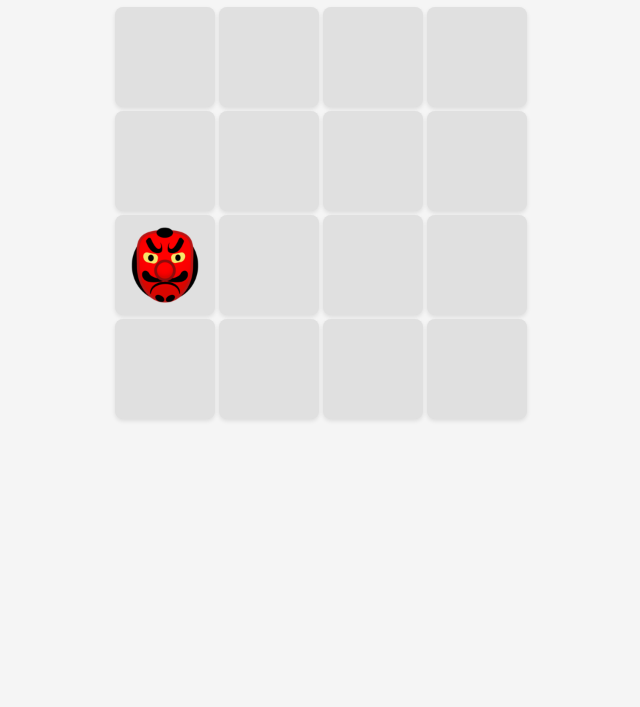
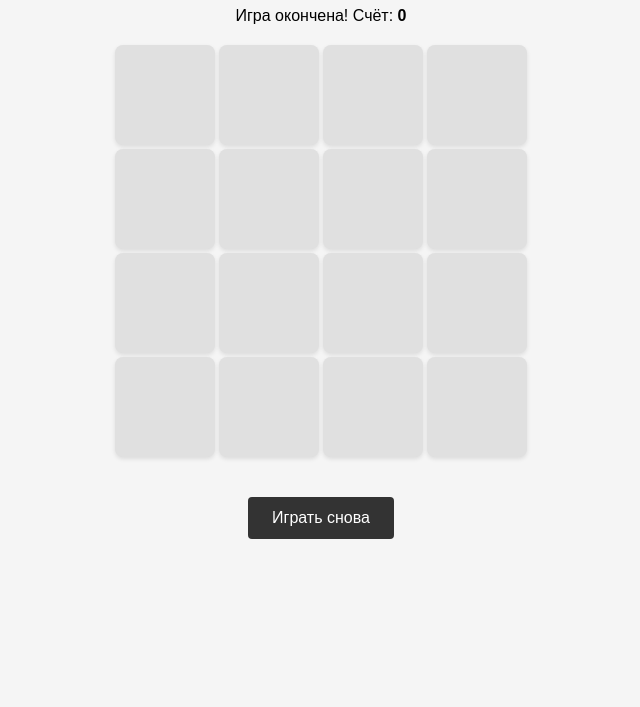
Before and after one commit to Olga644588/gnome-game2, a website built with webpack: page src/index.html in a window 1280 px wide. Shown: the part 93-800 px from the top of the page, without its empty margins (319-959 px from the left). Built offline with nearby package versions, Linux system fonts and the light colour scheme.

Commit message:
Изменения

```diff
--- a/src/classes/Game.js
+++ b/src/classes/Game.js
@@ -3,11 +3,20 @@ import { GameField } from './GameField.js';
 export class Game {
   constructor() {
     this.score = 0;
+    this.missed = 0;
+    this.maxMissed = 5;
     this.field = new GameField('game-field');
     this.currentGoblinPos = null;
+    this.goblinTimer = null;
+    this.isGameOver = false;
   }
 
   start() {
+    this.isGameOver = false;
+    this.score = 0;
+    this.missed = 0;
+    this.updateScore();
+
     this.field.renderGrid(4);
 
     this.field.onCellClick((row, col) => {
@@ -18,36 +27,84 @@ export class Game {
   }
 
   handleClick(row, col) {
+    if (this.isGameOver || !this.currentGoblinPos) return;
+
     const [gRow, gCol] = this.currentGoblinPos;
 
     if (row === gRow && col === gCol) {
       this.score++;
       this.updateScore();
+      this.field.hideGoblin();
+      clearTimeout(this.goblinTimer);
       this.spawnGoblin();
-    } else {
     }
   }
 
   spawnGoblin() {
+    if (this.isGameOver) return;
+
     const size = 4;
-    const row = Math.floor(Math.random() * size);
-    const col = Math.floor(Math.random() * size);
+    let row, col;
+
+    do {
+      row = Math.floor(Math.random() * size);
+      col = Math.floor(Math.random() * size);
+    } while (
+      this.currentGoblinPos &&
+      row === this.currentGoblinPos[0] &&
+      col === this.currentGoblinPos[1]
+    );
 
     this.currentGoblinPos = [row, col];
     this.field.showGoblin(row, col);
+
+    this.goblinTimer = setTimeout(() => {
+      this.handleMiss();
+    }, 1000);
+  }
+
+  handleMiss() {
+    this.missed++;
+    this.updateScore();
+    this.field.hideGoblin();
+    this.currentGoblinPos = null;
+
+    if (this.missed >= this.maxMissed) {
+      this.gameOver();
+    } else {
+      this.spawnGoblin();
+    }
+  }
+
+  gameOver() {
+    this.isGameOver = true;
+    clearTimeout(this.goblinTimer);
+    this.field.hideGoblin();
+    this.currentGoblinPos = null;
+
+    const scoreboard = document.getElementById('scoreboard');
+    if (scoreboard) {
+      scoreboard.innerHTML = `Игра окончена! Счёт: <b>${this.score}</b>`;
+    }
+
+    const restartBtn = document.getElementById('restart-btn');
+    if (restartBtn) {
+      restartBtn.style.display = 'inline-block';
+    }
   }
 
   updateScore() {
-    const scoreboard = document.getElementById('scoreboard');
-    if (scoreboard) {
-      scoreboard.textContent = `Счёт: ${this.score}`;
+    const el = document.getElementById('scoreboard');
+    if (el) {
+      el.innerHTML = `Счёт: <b>${this.score}</b> | Пропущено: ${this.missed}/${this.maxMissed}`;
     }
   }
 
   restart() {
-    this.score = 0;
-    this.updateScore();
-    this.field.hideGoblin();
-    this.spawnGoblin();
+    const restartBtn = document.getElementById('restart-btn');
+    if (restartBtn) {
+      restartBtn.style.display = 'none';
+    }
+    this.start();
   }
 }
--- a/src/index.html
+++ b/src/index.html
@@ -1,18 +1,14 @@
 <!DOCTYPE html>
 <html lang="ru">
 <head>
-    <meta charset="UTF-8" />
+  <meta charset="UTF-8">
+  <meta name="viewport" content="width=device-width, initial-scale=1.0">
   <title>Убей гоблина</title>
-
 </head>
 <body>
-    <h1>Убей гоблина!</h1>
-
-    <div id="scoreboard"></div>
+  <h1>Убей гоблина</h1>
+  <p id="scoreboard">Счёт: <b>0</b> | Пропущено: 0/5</p>
   <div id="game-field"></div>
-
-    <button id="restart-btn" style="display:none;">Играть снова</button>
-
-    <div id="hammer-cursor" class="hammer-cursor"></div>
+  <button id="restart-btn" style="display: none;">Играть снова</button>
 </body>
 </html>
--- a/src/styles.css
+++ b/src/styles.css
@@ -27,17 +27,15 @@ h1 {
   box-shadow: 0 2px 4px rgba(0,0,0,0.1);
 }
 
-body {
-  cursor: none;
-}
-
-.hammer-cursor {
-  position: fixed;
-  pointer-events: none;
-  z-index: 9999;
-  transform: translate(-50%, -50%);
-  font-size: 32px;
-  user-select: none;
+.goblin-img {
+  position: absolute;
+  top: 10px;
+  left: 10px;
+  width: 80px;
+  height: 80px;
+  object-fit: contain;
+  pointer-events: auto;
+  cursor: pointer;
 }
 
 button {
@@ -54,13 +52,3 @@ button {
 button:hover {
   background-color: #555;
 }
-.goblin-img {
-  position: absolute;
-  top: 10px;
-  left: 10px;
-  width: 80px;
-  height: 80px;
-  object-fit: contain;
-  pointer-events: auto;
-  cursor: pointer;
-}
```
Also changed, not shown: src/classes/GameField.js (line endings or trailing spaces). Lines whose indentation alone changed are shown as unchanged.
